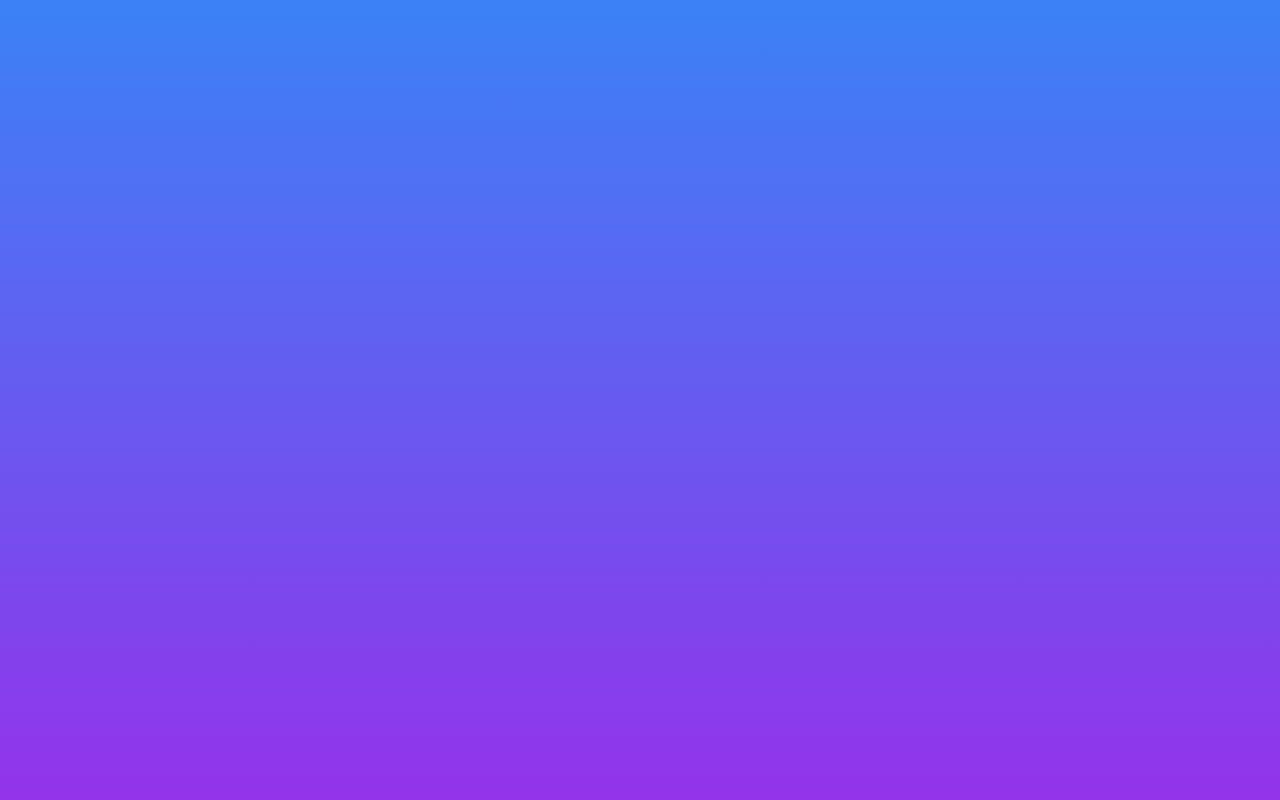
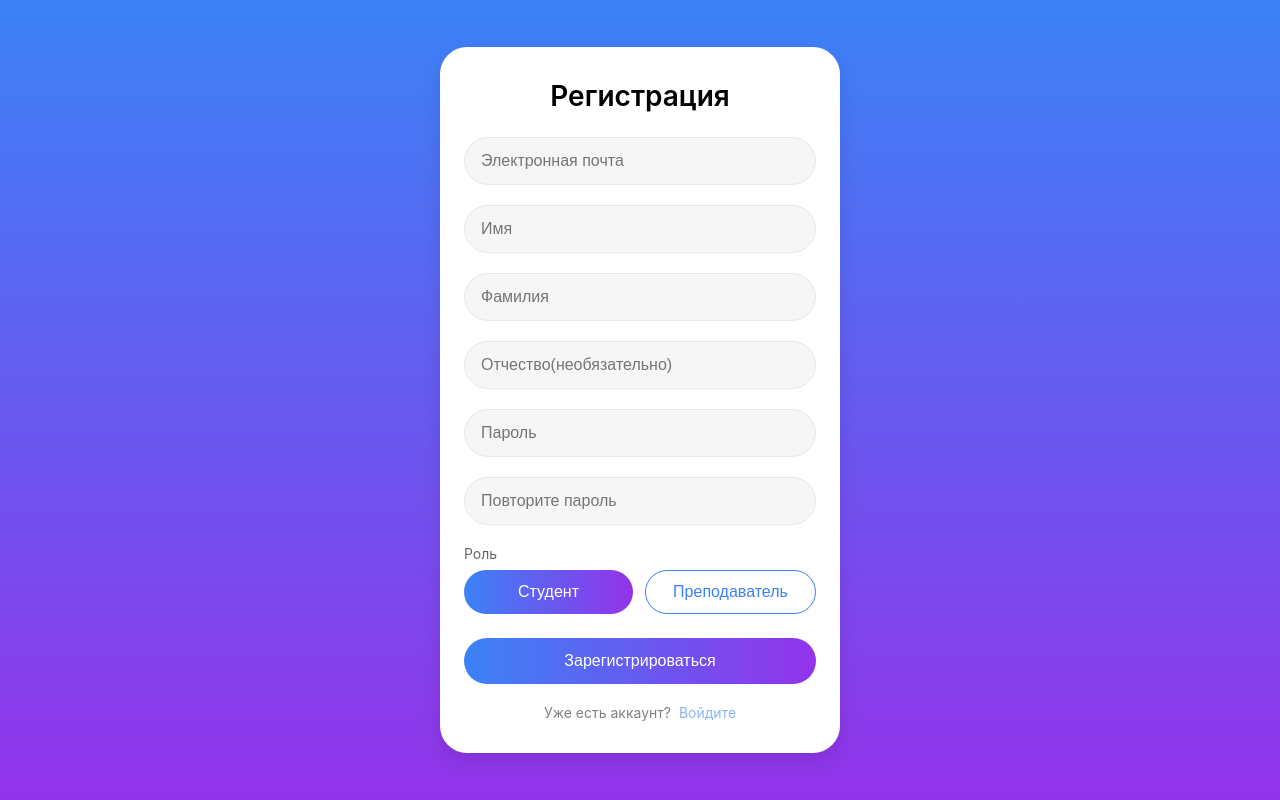
Before and after one commit to romankevichalex/eduhub, a Vue app: page /register in a window 1280 px wide. Before the commit this address had no page. Built offline with nearby package versions, Linux system fonts and the light colour scheme.

Commit message:
Added register page

```diff
--- /dev/null
+++ b/src/pages/RegisterPage.vue
@@ -0,0 +1,224 @@
+<template>
+  <div class="register-page">
+    <div class="register-card">
+      <h2 class="register-title">Регистрация</h2>
+
+      <form @submit.prevent="handleRegister">
+        <BaseInput
+          v-model="form.email"
+          type="email"
+          placeholder="Электронная почта"
+          class="input-field"
+        />
+        <BaseInput
+          v-model="form.firstName"
+          placeholder="Имя"
+          class="input-field"
+        />
+        <BaseInput
+          v-model="form.lastName"
+          placeholder="Фамилия"
+          class="input-field"
+        />
+        <BaseInput
+          v-model="form.patronymic"
+          placeholder="Отчество(необязательно)"
+          class="input-field"
+        />
+        <BaseInput
+          v-model="form.password"
+          type="password"
+          placeholder="Пароль"
+          class="input-field"
+        />
+        <BaseInput
+          v-model="passwordConfirm"
+          type="password"
+          placeholder="Повторите пароль"
+          class="input-field"
+        />
+
+        <div class="role-selector">
+          <span class="role-label">Роль</span>
+          <div class="role-buttons">
+            <button
+              type="button"
+              class="role-btn"
+              :class="{ active: form.role === 'student' }"
+              @click="form.role = 'student'"
+            >
+              Студент
+            </button>
+            <button
+              type="button"
+              class="role-btn"
+              :class="{ active: form.role === 'teacher' }"
+              @click="form.role = 'teacher'"
+            >
+              Преподаватель
+            </button>
+          </div>
+        </div>
+
+        <BaseButton full-width :disabled="loading" @click="handleRegister">
+          {{ loading ? 'Регистрация...' : 'Зарегистрироваться' }}
+        </BaseButton>
+
+        <div v-if="error" class="error-message">{{ error }}</div>
+
+        <div class="login-row">
+          <span class="login-text">Уже есть аккаунт?</span>
+          <router-link to="/login" class="login-link">
+            Войдите
+          </router-link>
+        </div>
+      </form>
+    </div>
+  </div>
+</template>
+
+<script setup>
+import { ref, reactive } from 'vue'
+import { useRouter } from 'vue-router'
+import { useAuthStore } from '@/stores/authStore'
+import BaseInput from '@/components/ui/BaseInput.vue'
+import BaseButton from '@/components/ui/BaseButton.vue'
+
+const form = reactive({
+  email: '',
+  firstName: '',
+  lastName: '',
+  patronymic: '',   // новое поле
+  password: '',
+  role: 'student', // по умолчанию
+})
+const passwordConfirm = ref('')
+const loading = ref(false)
+const error = ref('')
+const router = useRouter()
+const authStore = useAuthStore()
+
+const handleRegister = async () => {
+  // Валидация
+  if (!form.email || !form.firstName || !form.lastName || !form.password || !passwordConfirm.value) {
+    error.value = 'Заполните все поля'
+    return
+  }
+  if (form.password !== passwordConfirm.value) {
+    error.value = 'Пароли не совпадают'
+    return
+  }
+  if (!form.role) {
+    error.value = 'Выберите роль'
+    return
+  }
+
+  loading.value = true
+  error.value = ''
+  const success = await authStore.register(form)
+  loading.value = false
+  if (success) {
+    // После успешной регистрации можно автоматически войти или перенаправить на страницу входа
+    // Сейчас перенаправим на логин с сообщением
+    router.push({ path: '/login', query: { registered: 'true' } })
+  } else {
+    error.value = authStore.error || 'Ошибка регистрации'
+  }
+}
+</script>
+
+<style scoped>
+.register-page {
+  min-height: 100vh;
+  background: var(--gradient);
+  display: flex;
+  align-items: center;
+  justify-content: center;
+  padding: 20px;
+  box-sizing: border-box;
+}
+
+.register-card {
+  background: white;
+  border-radius: 27px;
+  padding: 32px 24px;
+  width: 100%;
+  max-width: 400px;
+  box-shadow: 0 8px 20px rgba(0, 0, 0, 0.1);
+  box-sizing: border-box;
+}
+
+.register-title {
+  text-align: center;
+  margin: 0 0 24px 0;
+  font-size: 28px;
+  font-weight: 600;
+  color: black;
+}
+
+.input-field {
+  margin-bottom: 20px;
+}
+
+.role-selector {
+  margin-bottom: 24px;
+}
+
+.role-label {
+  display: block;
+  margin-bottom: 8px;
+  font-size: 14px;
+  color: #666;
+}
+
+.role-buttons {
+  display: flex;
+  gap: 12px;
+}
+
+.role-btn {
+  flex: 1;
+  padding: 12px;
+  border-radius: 27px;
+  border: 1px solid var(--main-color-b);
+  background: white;
+  color: var(--main-color-b);
+  font-size: 16px;
+  cursor: pointer;
+  transition: all 0.2s;
+}
+
+.role-btn.active {
+  background: linear-gradient(90deg, var(--main-color-b), var(--main-color-p));
+  border: none;
+  color: white;
+}
+
+.error-message {
+  margin-top: 12px;
+  color: red;
+  font-size: 14px;
+  text-align: center;
+}
+
+.login-row {
+  text-align: center;
+  margin-top: 20px;
+  font-size: 14px;
+}
+
+.login-text {
+  color: gray;
+  margin-right: 4px;
+}
+
+.login-link {
+  color: var(--main-color-b);
+  opacity: 0.6;
+  text-decoration: none;
+}
+
+.login-link:hover {
+  text-decoration: underline;
+}
+</style>
--- a/src/router/index.js
+++ b/src/router/index.js
@@ -1,12 +1,13 @@
 import { createRouter, createWebHistory } from 'vue-router'
 import LoginPage from '../pages/LoginPage.vue'
-// пока создадим заглушки для остальных страниц
 import SubjectsPage from '../pages/SubjectsPage.vue'
+import RegisterPage from '../pages/RegisterPage.vue'
 
 const routes = [
   { path: '/', redirect: '/login' },
   { path: '/login', component: LoginPage },
   { path: '/subjects', component: SubjectsPage },
+  { path: '/register', component: RegisterPage },
   // ... другие
 ]
 
```
